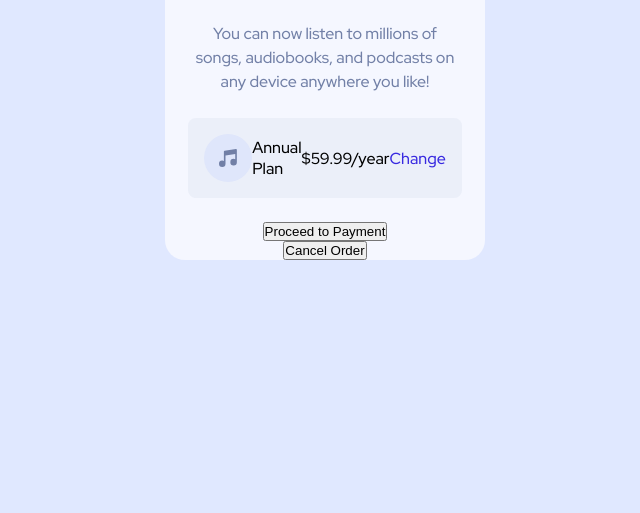
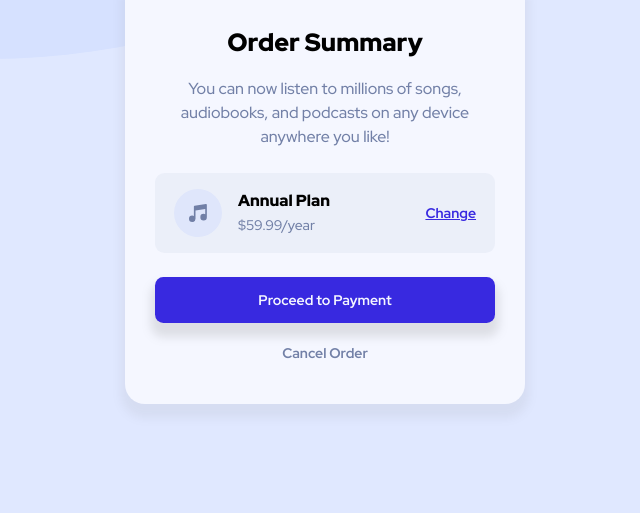
Before and after one commit to Mirthomasson/Order-Summary-Component, a plain HTML site: page index.html in a window 1280 px wide. Shown: the part 287-800 px from the top of the page, without its empty margins (315-955 px from the left). Drawn offline with Linux system fonts and the light colour scheme.

Commit message:
final commit

```diff
--- a/index.html
+++ b/index.html
@@ -25,16 +25,20 @@
 		</header>
 		<main class="main">
 			<h1>Order Summary</h1>
-      <p>You can now listen to millions of songs, audiobooks, and
-			podcasts on any device anywhere you like!</p>
-      <div class="plan-box">
-      <img class="music" src="./images/icon-music.svg" alt="music icon">
-      <div class="">Annual Plan</div>
-      <div class="">$59.99/year</div>
-      <div class="change">Change</div>
-    </div>
+			<p>
+				You can now listen to millions of songs, audiobooks, and podcasts on any
+				device anywhere you like!
+			</p>
+			<div class="plan-box">
+				<img class="music" src="./images/icon-music.svg" alt="music icon" />
+				<div class="plan-box-middle">
+					<div class="annual">Annual Plan</div>
+					<div class="price">$59.99/year</div>
+				</div>
+				<div class="change">Change</div>
+			</div>
 			<button class="pay">Proceed to Payment</button>
-      <button class="cancel">Cancel Order</button>
+			<button class="cancel">Cancel Order</button>
 		</main>
 	</body>
 </html>
--- a/styles.css
+++ b/styles.css
@@ -5,8 +5,8 @@
 }
 
 body {
-    background-color: hsl(225, 100%, 94%);
     font-family: 'Red Hat Display', sans-serif;
+    background: url(./images/pattern-background-mobile.svg), hsl(225, 100%, 94%);
 }
 
 .hero {
@@ -31,6 +31,7 @@ body {
     margin: 0 auto;
     background-color: hsl(225, 100%, 98%);
     border-radius: 0 0 1.25em 1.25em;
+    box-shadow: 0 10px 10px 4px rgba(128, 128, 128, 0.1);
 }
 
 h1 {
@@ -55,10 +56,122 @@ p {
     justify-content: center;
     background-color: hsla(224, 23%, 55%, 0.074);
     margin: 1.5em;
-    border-radius: .5em;
+    border-radius: .6em;
     padding: 1em;
+}
+
+.plan-box-middle {
+    display: flex;
+    flex-direction: column;
+    align-items: flex-start;
+    justify-content: center;
+    line-height: 1.5em;
+    padding: 0 1em;
+}
+
+.annual {
+    font-size: 16px;
+    font-weight: 900;
+}
+
+.price {
+    color: hsl(224, 23%, 55%);
+    font-size: 14px;
 }
 
 .change {
     color: hsl(245, 75%, 52%);
+    font-size: 14px;
+    font-weight: 700;
+    text-decoration: underline;
+    padding-left: 1.18em;
+    transition: all .2s ease;
 }
+
+.change:hover {
+    cursor: pointer;
+    opacity: 0.7;
+    text-decoration: none;
+    transition: all .2s ease;
+}
+
+.pay {
+    text-decoration: none;
+    border: none;
+    background-color: hsl(245, 75%, 52%);
+    border-radius: .6em;
+    color: hsl(225, 100%, 98%);
+    font-family: inherit;
+    font-weight: 700;
+    font-size: 16px;
+    padding: 1em;
+    width: 85%;
+    box-shadow: 0 10px 10px 4px rgba(128, 128, 128, 0.202);
+    transition: all .2s ease;
+}
+
+.pay:hover {
+    cursor: pointer;
+    opacity: 0.7;
+    transition: all .2s ease;
+}
+
+.cancel {
+    text-decoration: none;
+    border: none;
+    background-color: transparent;
+    color: hsl(224, 23%, 55%);
+    font-family: inherit;
+    font-weight: 700;
+    font-size: 16px;
+    padding: 1.5em;
+    width: 85%;
+    transition: all .2s ease;
+}
+
+.cancel:hover {
+    cursor: pointer;
+    color: black;
+    transition: all .2s ease;
+}
+
+@media (min-width: 500px) {
+    body {
+        background: url(./images/pattern-background-desktop.svg), hsl(225, 100%, 94%);
+        background-position: center;
+        background-size: cover;
+        background-repeat: no-repeat;
+        height: 14em;
+    }
+
+    .hero {
+        width: 25em;
+    }
+
+    .main {
+        width: 25em;
+    }
+
+    h1 {
+        margin-top: 1.5em;
+        margin-bottom: .7em;
+        font-size: 25px;
+    }
+
+    .plan-box {
+        width: 85%;
+    }
+
+    .change {
+        margin-left: 4.5em;
+    }
+
+    .pay {
+        font-size: 14px;
+    }
+
+    .cancel {
+        padding-bottom: 3em ;
+        font-size: 14px;
+    }
+}
```
